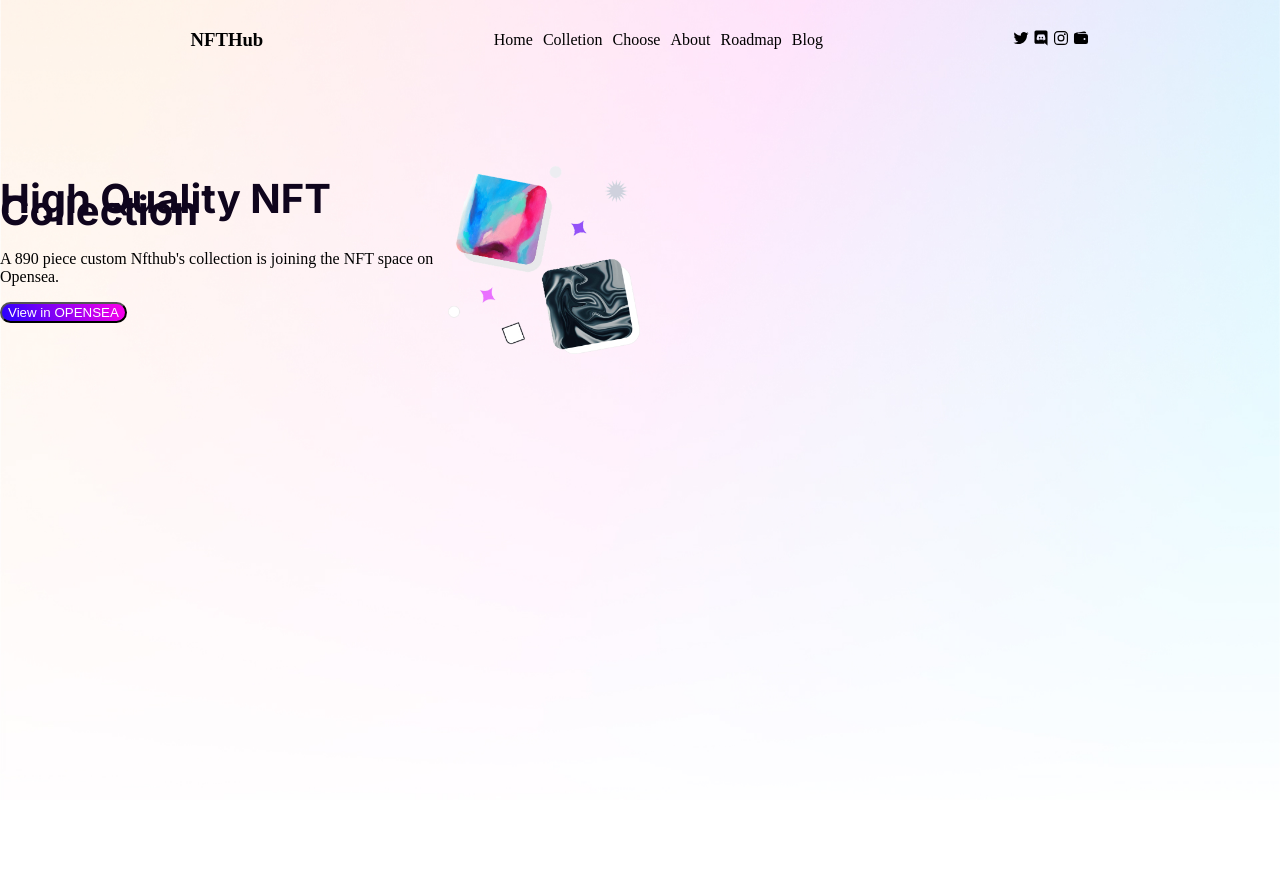
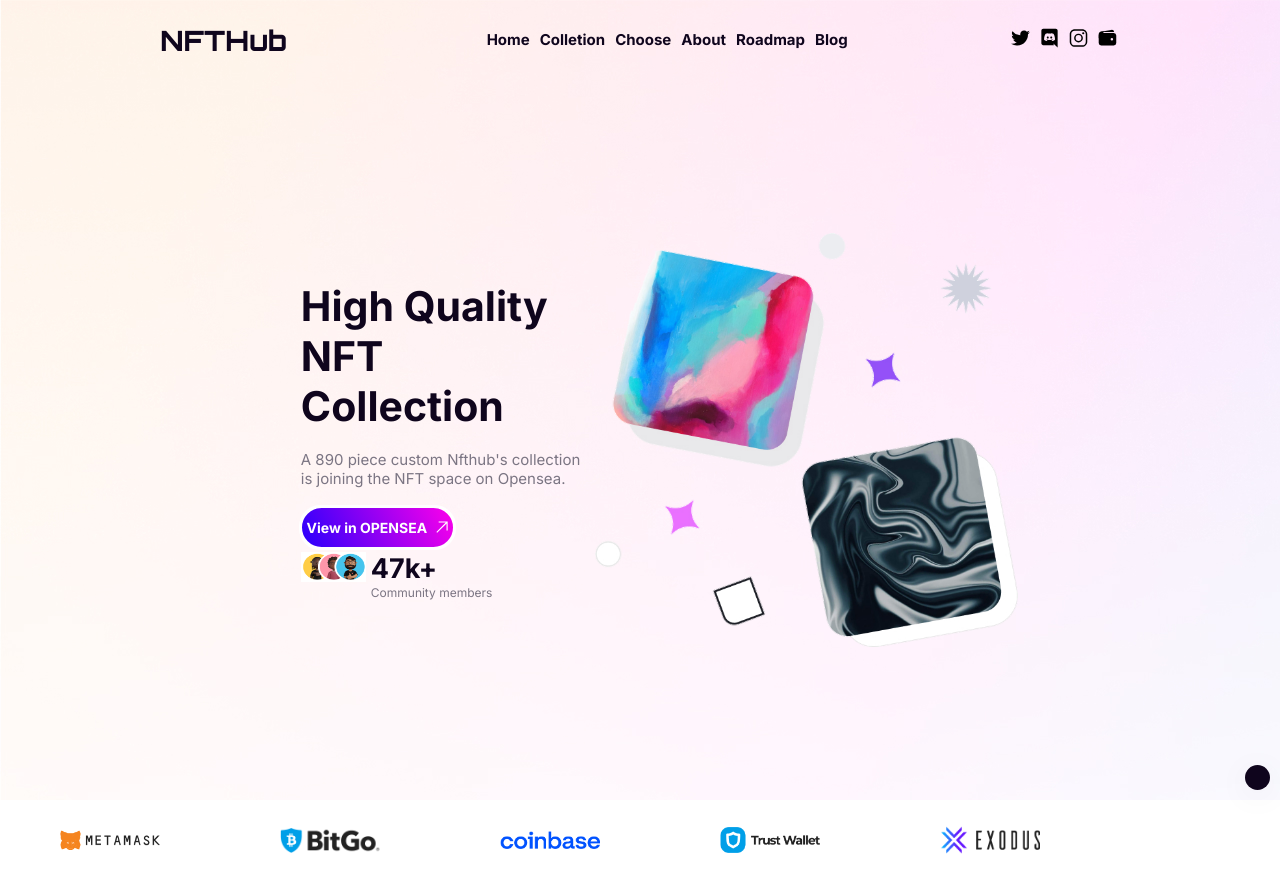
Before and after one commit to Vinivy/HubNFT, a plain HTML site: page Index.html in a window 1280 px wide. Drawn offline with nearby package versions, Linux system fonts and the light colour scheme.

Commit message:
Colletion erro

```diff
--- a/Index.html
+++ b/Index.html
@@ -31,20 +31,32 @@
           <h1>High Quality NFT Collection</h1>
           <p>A 890 piece custom Nfthub's collection is
             joining the NFT space on Opensea.</p>
-          <button>View in OPENSEA</button>
-          <div>
-            <img src="" alt="">
+          <button>View in OPENSEA <svg xmlns="http://www.w3.org/2000/svg" width="12" height="12" viewBox="0 0 16 16" fill="none">
+            <path d="M3.55078 0.643311V2.14331H12.9961L0.550781 14.5886L1.60547 15.6433L14.0508 3.198V12.6433H15.5508V0.643311H3.55078Z" fill="white"/>
+          </svg> </button>
+          <div class="Members">
+            <img src="./Assets/Users/Users.jpg" alt="">
             <span>
-              <h3></h3>
-              <p></p>
+              <h3>47k+</h3>
+              <p>Community members</p>
             </span>
           </div>
         </div>
         <img src="/Assets/Componentes/Objects.jpg" alt="">
+        <button id="DarkMode">
+          <img src="" alt="">
+        </button>
       </main>
     </section>
-    <section id="Colletion"></section>
-    </main>
+    <section id="Colletion">
+      <div class="MarcasFundadoras">
+       <img src="./Assets/Componentes/Marcas/MetaMask.png" alt="">
+       <img src="./Assets/Componentes/Marcas/BitGo.png" alt="">
+       <img src="./Assets/Componentes/Marcas/CoinBase.png" alt="">
+       <img src="./Assets/Componentes/Marcas/TrustWallet.png" alt="">
+       <img src="./Assets/Componentes/Marcas/EXODUS.png" alt="">
+      </div>
+    </section>
   </body>
   <script
     type="module"
--- a/Style.css
+++ b/Style.css
@@ -5,6 +5,7 @@ body {
   padding: 0;
   border: 0;
   box-sizing: border-box;
+
 }
 
 #Home {
@@ -14,14 +15,25 @@ body {
 
   height: 100vh;
   width: 100vw;
-  background:  url(./Assets/Background/div.background.jpg) lightgray 0px -14px / 100% 102.593% no-repeat;
+  background:  url(./Assets/Background/BackgroundHome.jpg);
+
+
 }
 
 header {
   display: flex;
   justify-content: space-evenly;
   align-items: center;
+}
 
+header h3 {
+  color: #0F051D;
+
+  text-align: center;
+  font-family:'Orbitron';
+  font-size: 28px;
+  font-style: normal;
+  font-weight: 800;
 }
 
 header ul {
@@ -30,32 +42,144 @@ header ul {
   list-style: none;
 }
 
+header ul li {
+  color: #0F051D;
+
+  font-family: Inter;
+  font-size: 15px;
+  font-style: normal;
+  font-weight: 600;
+  line-height: 20px; /* 111.111% */
+  text-transform: capitalize;
+}
+
+.Redes ion-icon {
+  width: 25px;
+  height: 20px;
+}
+
 main {
-  display: flex;
+  display: grid;
   justify-content: center;
   align-items: center;
-  width: 50%;
-  height: 50%;
+
+
+  grid-template-columns: minmax(10%, 23%) minmax(20%,30%);
 }
 
 main img {
-  width: 30%;
+  width: 110%;
+}
+
+.Info {
+  display: grid;
+  gap: 4px;
 }
 
 .Info h1 {
   color: #0F051D;
   font-family: Inter;
-  font-size: 40px;
+  font-size: 41px;
   font-weight: 700;
-  line-height: 12px;
+  margin: 0;
 }
+
+.Info p {
+  color: #7B7583;
+  font-family: Inter;
+  font-size: 15px;
+  font-style: normal;
+  font-weight: 400;
+}
+
 .Info button {
+  display: flex;
+  align-items: center;
+  justify-content: center;
+  gap: 9px;
+
   border-radius: 50px;
+  padding: 0;
+  border: 0;
+
   color: #ffff;
   background: linear-gradient(62deg, #2600FC 0%, #FF00EA 100%);
+
+  width: 52%;
+  height: 41px;
+
+  outline: auto;
+  font-family: Inter;
+  font-weight: 700;
+  font-size: 14px;
 }
 
+.Members {
+  display: flex;
+  gap: 5px;
+}
+
+.Members img {
+  width: 65px;
+  height: 30px;
+}
+
+.Members span h3 {
+  color: #0F051D;
+  font-family: Inter;
+  font-size: 27px;
+  font-style: normal;
+  font-weight: 700;
+  margin: 0;
+}
+
+.Members span p {
+  margin: 0;
+  color: #7B7583;
+
+  font-family: Inter;
+  font-size: 12px;
+  font-style: normal;
+  font-weight: 400;
+}
+
+#DarkMode {
+  position: fixed;
+  right: 10px;
+  bottom: 10px;
+  width: 25px;
+  height: 25px;
+
+  border-radius: 50%;
+  border: 0;
+  background: #0F051D;
+  box-shadow: 0px 6px 32px -1px rgba(0, 0, 0, 0.08);
+}
+
+/*2 Parte*/
 #Colletion {
+  display: grid;
+  justify-content: center;
+  align-items: center;
+  grid-row-gap: 5%;
+  grid-template-columns: 100%;
+  grid-template-rows: 10% 10% 75%;
+
+  width: 100vw;
   height: 100vh;
-  width: 100vw;
+
 }
+
+.MarcasFundadoras {
+  display: grid;
+  align-items: center;
+  justify-items: center;
+
+  grid-template-columns: repeat(5, minmax(50px, 220px));
+
+}
+
+.MarcasFundadoras img {
+  max-width: 100px;
+  min-width: 70px;
+}
```
Also changed, not shown: Assets/Background/BackgroundHome.jpg (renamed from Assets/Background/div.background.jpg), Assets/Componentes/LightDark.svg (added), Assets/Componentes/Marcas/BitGo.png (added), Assets/Componentes/Marcas/CoinBase.png (added), Assets/Componentes/Marcas/EXODUS.png (added), Assets/Componentes/Marcas/MetaMask.png (added), Assets/Componentes/Marcas/TrustWallet.png (added), Assets/Users/Users.jpg (added).
